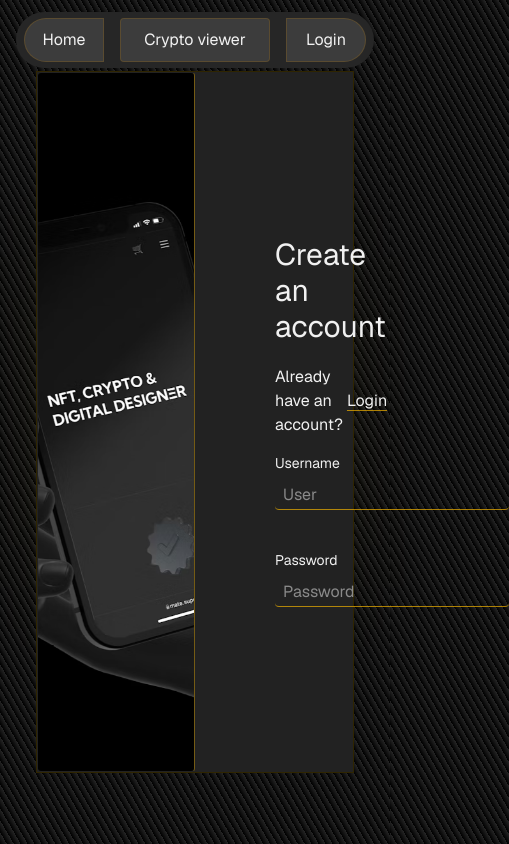
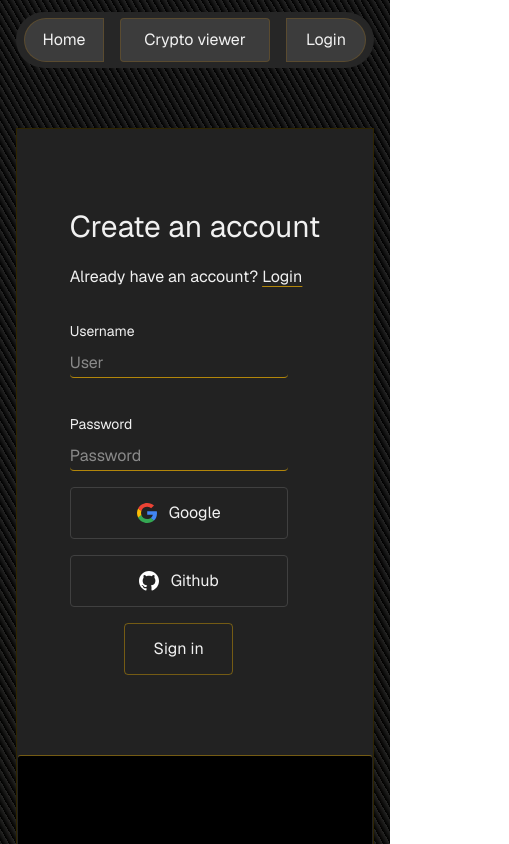
Before and after one commit to nazagutierrez/prueba-nextjs, a Next.js app: page /auth in a window 390 px wide. Shown: the top 844 px of the page, 509 px wide, since content can reach past the window. Built offline with nearby package versions, Linux system fonts and the light colour scheme; a web font is replaced by a local one.

Commit message:
New login buttons and responsive

```diff
--- a/src/app/(pages)/auth/page.tsx
+++ b/src/app/(pages)/auth/page.tsx
@@ -3,34 +3,50 @@ import React from "react";
 
 const Auth = () => {
   return (
-    <div className="relative w-full flex items-center justify-center h-screen">
+    <div className="relative w-full flex items-center justify-center sm:h-screen">
       <div className='absolute mx-auto h-[330px] w-[150px] bg-yellow-400/20 blur-3xl -z-10'></div>
 
-      <div className="bg-[#222222] border border-[#2f2500] relative w-fit flex items-center justify-center mx-16">
-        <div className="w-1/2">
-          <Image src="/login.png" alt="crypto market" className='h-[700px] object-cover aspect-square border border-r-yellow-500/40 rounded-sm overflow-hidden z-20' width={1000} height={500} />
+      <div className="bg-[#222222] mb-14 mt-32 sm:mt-0 sm:mb-0 border border-[#2f2500] relative w-fit flex-col-reverse sm:flex-row flex items-center justify-center mx-4 sm:mx-16">
+        <div className="sm:w-1/2">
+          <Image src="/login.png" alt="crypto market" className='h-[700px] object-cover aspect-square border border-t-yellow-500/40 sm:border-t-0 sm:border-r-yellow-500/40 rounded-sm overflow-hidden z-20' width={1000} height={500} />
         </div>
-        <div className="w-1/2 pl-20 h-full">
-          <div className="h-full flex flex-col items-start justify-center">
+        <div className="sm:w-1/2 pl-5 md:pl-20 pr-5 h-full">
+          <div className="h-full py-20 sm:py-0 flex flex-col items-start justify-center">
             <div className="gap-5 mb-4 flex flex-col items-start justify-center">
               <h1 className="text-3xl">Create an account</h1>
               <div className="flex gap-1">
-                <h3>Already have an account?</h3>
-                <button className="underline underline-offset-4 decoration-yellow-500/70 cursor-pointer hover:decoration-yellow-500/90 transition-all">
-                  Login
-                </button>
+                <p>
+                  Already have an account? {" "}
+                  <button className="underline underline-offset-4 decoration-yellow-500/70 cursor-pointer hover:decoration-yellow-500/90 transition-all">
+                    Login
+                  </button>
+                </p>
               </div>
             </div>
-            <div className="flex gap-5 w-full flex-wrap">
-              <div className="flex flex-col items-start">
+            <div className="grid grid-cols-1 md:grid-cols-2 gap-x-8 gap-y-4 mt-4">
+              <div className="flex  flex-col items-start">
                 <label htmlFor="username" className="mb-2 text-sm">Username</label>
-                <input name="username" placeholder="User" className="border-b border-b-yellow-500/70 px-2 rounded mb-5 py-0.5 outline-none hover:border-yellow-500/90 transition-all focus:border-yellow-500/90" type="email" />
+                <input name="username" placeholder="User" className="w-full border-b border-b-yellow-500/70 rounded mb-5 py-0.5 outline-none hover:border-yellow-500/90 transition-all focus:border-yellow-500/90" type="email" />
               </div>
 
-              <div className="flex flex-col items-start">
+              <div className="flex  flex-col items-start">
                 <label htmlFor="username" className="mb-2 text-sm">Password</label>
-                <input placeholder="Password" className="border-b border-b-yellow-500/70 px-2 rounded py-0.5 outline-none hover:border-yellow-500/90 transition-all focus:border-yellow-500/90" type="password" />
+                <input placeholder="Password" className="w-full border-b border-b-yellow-500/70 rounded py-0.5 outline-none hover:border-yellow-500/90 transition-all focus:border-yellow-500/90" type="password" />
               </div>
+
+              <button className="flex h-13 w-full items-center justify-center gap-3 border border-neutral-700 hover:bg-neutral-800 transition-all cursor-pointer px-4 rounded-sm">
+                <Image src="/google.svg" width={20} height={20} alt="oauth" />
+                Google
+              </button>
+              <button className="flex h-13 w-full items-center justify-center gap-3 border border-neutral-700 hover:bg-neutral-800 transition-all cursor-pointer px-4 rounded-sm">
+                <Image src="/github.svg" width={20} height={20} alt="oauth" />
+                Github
+              </button>
+
+              <button className="h-13 w-1/2 justify-self-center md:col-span-2 gap-3 border border-yellow-500/40 hover:bg-neutral-700/60 transition-all cursor-pointer px-4 rounded-sm">
+                Sign in
+              </button>
+
             </div>
           </div>
         </div>
```
Also changed, not shown: public/github.svg (added), public/google.svg (added).
